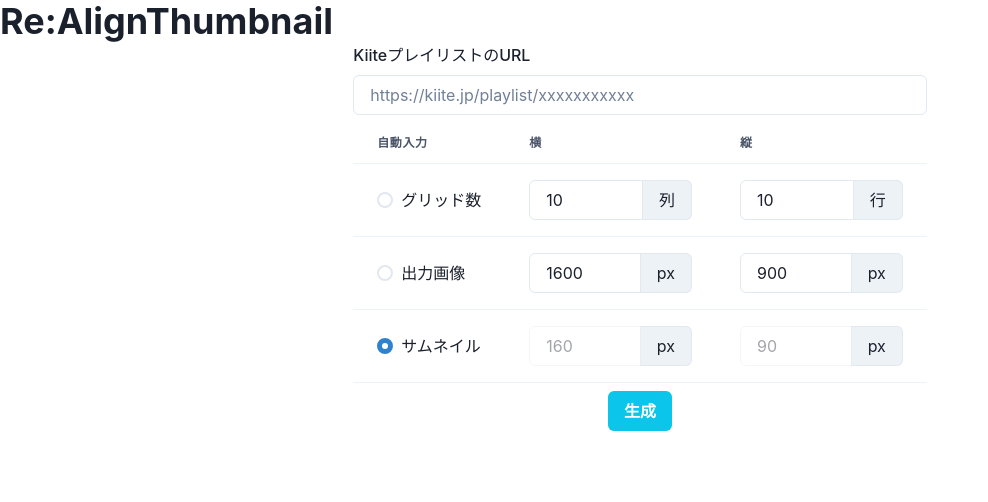
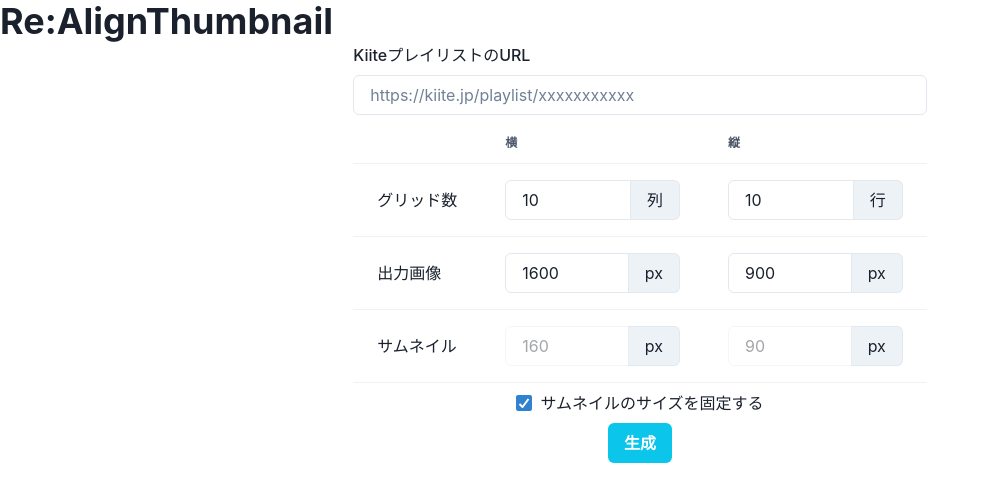
Before and after one commit to fanta-git/re-align-thumbnail, a Next.js app: page / in a window 1280 px wide. Shown: the top 502 px of the page, without its empty margins (0-988 px from the left). Built offline with nearby package versions, Linux system fonts and the light colour scheme.

Commit message:
サムネイルサイズは直接指定できない仕様に変更

```diff
--- a/src/components/Forms.tsx
+++ b/src/components/Forms.tsx
@@ -9,8 +9,13 @@ import { useRecoilState, useSetRecoilState } from "recoil";
 import { SizeForm } from "./SizeForm";
 
 export default function Forms() {
-  const defaultValues = createObject(sizeFormItems.map(v => v.register), sizeFormItems.map(v => v.defaultValue))
-  const formMethods = useForm<FormContents>({ defaultValues });
+  const sizeFormDefault = createObject(sizeFormItems.map(v => v.register), sizeFormItems.map(v => v.defaultValue))
+  const formMethods = useForm<FormContents>({
+    defaultValues: {
+      ...sizeFormDefault,
+      isFix: true
+    }
+  });
   const { handleSubmit, register } = formMethods
   const [isImageLoading, setIsImageLoading] = useRecoilState(isImageLoadingState)
   const setImageUrl = useSetRecoilState(imageUrlState)
--- a/src/components/SizeForm.tsx
+++ b/src/components/SizeForm.tsx
@@ -1,40 +1,16 @@
 import { sizeFormHeads, sizeFormItemData, sizeFormItems } from "@/consts/form";
-import fixFixedValues from "@/foundations/fixFixedValues";
 import { FormContents } from "@/types/form";
-import { createObject } from "@/util/arrays";
-import { Input, InputGroup, InputRightAddon, Radio, RadioGroup, Table, TableContainer, Tbody, Td, Th, Thead, Tr } from "@chakra-ui/react";
-import { useEffect, useRef, useState } from "react";
+import { Checkbox, Table, TableContainer, Th, Thead, Tr } from "@chakra-ui/react";
 import { useFormContext } from "react-hook-form";
+import { SizeFormRow } from "./SizeFormRow";
 
 const targets = sizeFormItems.map(v => v.register)
 
 export function SizeForm () {
-    const [fixed, setFixed] = useState(sizeFormItemData.length - 1)
-    const { register, watch, setValue } = useFormContext<FormContents>()
-    const watchFields = watch(targets)
-    const oldField = useRef(watchFields)
-
-    useEffect(() => {
-        const currentCell = sizeFormItems.find((_, i) => watchFields[i] !== oldField.current[i])
-        const fixedItem = sizeFormItemData[fixed]
-        if (currentCell === undefined || fixedItem === undefined) return
-        oldField.current = [...watchFields]
-
-        const targetCell = sizeFormItems.find(v =>
-            v.type === currentCell.type
-            && v !== currentCell
-            && !fixedItem.item.includes(v)
-        )
-        if (targetCell === undefined) return
-
-        const targetName = targetCell.register
-        const data = createObject(targets, watchFields)
-        const modified = fixFixedValues[targetName](data)
-        setValue(targetName, modified)
-    }, [watchFields, fixed, setValue])
+    const { register } = useFormContext<FormContents>()
 
     return (
-        <RadioGroup onChange={v => setFixed(Number(v))} value={String(fixed)}>
+        <>
             <TableContainer>
                 <Table variant='simple'>
                     <Thead>
@@ -43,24 +19,11 @@ export function SizeForm () {
                         </Tr>
                     </Thead>
                     {sizeFormItemData.map((data, i) => (
-                        <Tbody key={i}>
-                            <Tr>
-                                <Td>
-                                    <Radio value={String(i)}>{data.label}</Radio>
-                                </Td>
-                                {data.item.map(item => (
-                                    <Td key={item.register}>
-                                        <InputGroup>
-                                            <Input {...item.inputProps} disabled={fixed === i} {...register(item.register)} />
-                                            <InputRightAddon>{item.prefix}</InputRightAddon>
-                                        </InputGroup>
-                                    </Td>
-                                ))}
-                            </Tr>
-                        </Tbody>
+                        <SizeFormRow key={i} data={data} />
                     ))}
                 </Table>
             </TableContainer>
-        </RadioGroup>
+            <Checkbox {...register("isFix")}>サムネイルのサイズを固定する</Checkbox>
+        </>
     )
 }
--- /dev/null
+++ b/src/components/SizeFormRow.tsx
@@ -0,0 +1,57 @@
+import { SIZE_FORM_LABELS } from "@/consts/form";
+import { FormContents, SizeFormContents, SizeFormItemData } from "@/types/form";
+import { orgRound } from "@/util/number";
+import { Input, InputGroup, InputRightAddon, Tbody, Td, Tr } from "@chakra-ui/react";
+import { useEffect } from "react";
+import { useFormContext, useWatch } from "react-hook-form";
+
+type Props = {
+    data: SizeFormItemData
+}
+
+const autoCompleteTargets = [SIZE_FORM_LABELS.GRID, SIZE_FORM_LABELS.OUTPUT]
+
+export function SizeFormRow (props: Props) {
+    const { data } = props
+    const { register, getValues, setValue } = useFormContext<FormContents>()
+    const name = data.item.map(v => v.register)
+    const fields = useWatch<SizeFormContents>({ name })
+
+    useEffect(() => {
+        const values = getValues()
+        if (values.isFix) {
+            if (data.label === SIZE_FORM_LABELS.GRID) {
+                const outputWidth = String(orgRound(+values.width * +values.columns, 2))
+                const outputHeight = String(orgRound(+values.height * +values.rows, 2))
+                if (outputWidth !== values.outputWidth) setValue("outputWidth", outputWidth)
+                if (outputHeight !== values.outputHeight) setValue("outputHeight", outputHeight)
+            } else if (data.label === SIZE_FORM_LABELS.OUTPUT) {
+                const columns = String(orgRound(+values.outputWidth / +values.width))
+                const rows = String(orgRound(+values.outputHeight / +values.height))
+                if (columns !== values.columns) setValue("columns", columns)
+                if (rows !== values.rows) setValue("rows", rows)
+            }
+        } else {
+            const width = String(orgRound(+values.outputWidth / +values.columns, 2))
+            const height = String(orgRound(+values.outputHeight / +values.rows, 2))
+            if (width !== values.width) setValue("width", width)
+            if (height !== values.height) setValue("height", height)
+        }
+    }, [data.label, fields, getValues, setValue])
+
+    return (
+        <Tbody>
+            <Tr>
+                <Td>{data.label}</Td>
+                {data.item.map(item => (
+                    <Td key={item.register}>
+                        <InputGroup>
+                            <Input {...item.inputProps} {...register(item.register)} />
+                            <InputRightAddon>{item.prefix}</InputRightAddon>
+                        </InputGroup>
+                    </Td>
+                ))}
+            </Tr>
+        </Tbody>
+    )
+}
--- a/src/consts/form.ts
+++ b/src/consts/form.ts
@@ -1,6 +1,6 @@
 import { SizeFormItemData } from "@/types/form"
 
-export const sizeFormHeads = ["自動入力", "横", "縦"] as const
+export const sizeFormHeads = ["", "横", "縦"] as const
 export const SIZE_FORM_TYPE = {
     V: "vertical",
     H: "horizontal"
@@ -61,8 +61,7 @@ export const sizeFormItemData: SizeFormItemData[] = [{
         defaultValue: '160',
         inputProps: {
             type: "number",
-            min: 1,
-            step: 0.01
+            isDisabled: true
         }
     }, {
         register: "height",
@@ -71,8 +70,7 @@ export const sizeFormItemData: SizeFormItemData[] = [{
         defaultValue: '90',
         inputProps: {
             type: "number",
-            min: 1,
-            step: 0.01
+            isDisabled: true
         }
     }]
 }]
--- a/src/types/form.ts
+++ b/src/types/form.ts
@@ -3,7 +3,8 @@ import { InputProps } from "@chakra-ui/react"
 import { ValuesObj } from "./util"
 
 export type FormContents = {
-    url: string
+    url: string,
+    isFix: boolean
 } & SizeFormContents
 
 export type SizeFormContents = {
```
